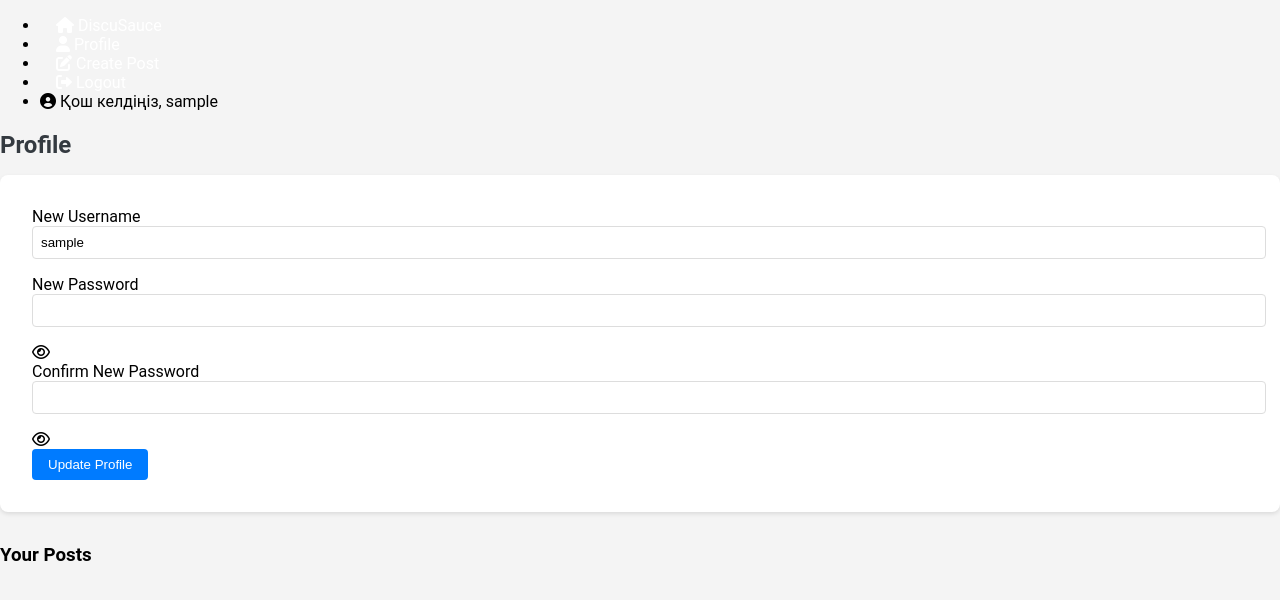
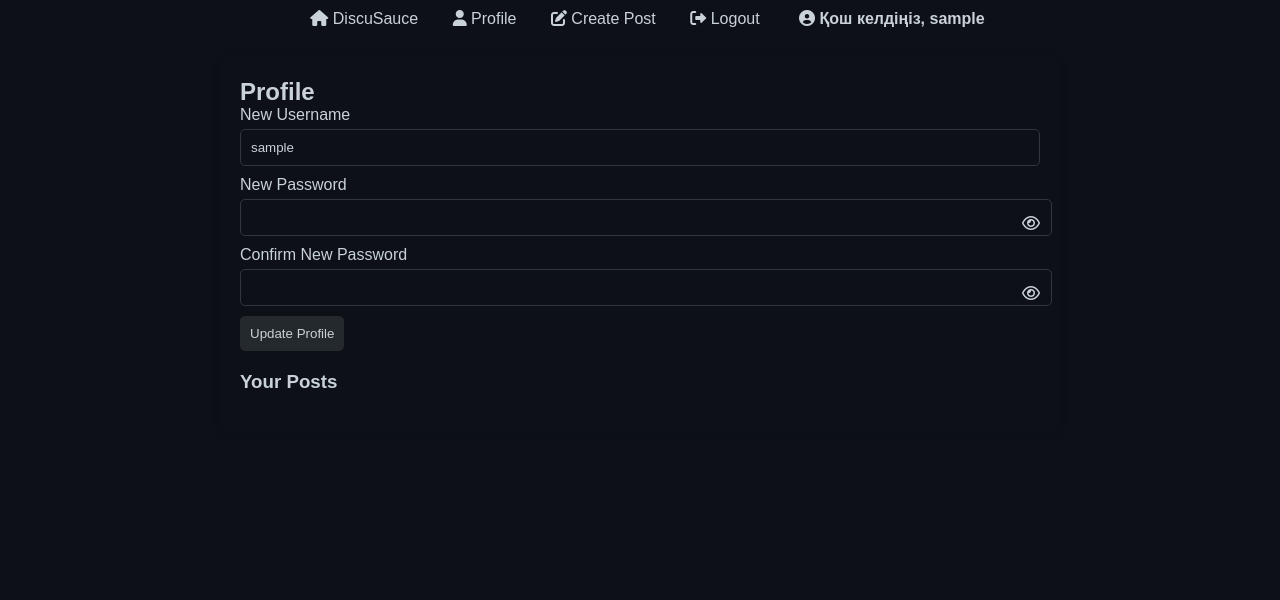
Before and after one commit to DiscuSauce/DiscuSauce, a Flask app: page /profile in a window 1280 px wide. Shown: the top 600 px of the page. Run offline with Flask 3, Linux system fonts and the light colour scheme; the visitor is signed in with stand-in values (Sample User, id 1).

Commit message:
Update styles.css

```diff
--- a/static/styles.css
+++ b/static/styles.css
@@ -1,120 +1,197 @@
-/* styles.css */
+body, h1, h2, p, ul, ol, li, form, label, input, textarea, button {
+    margin: 0;
+    padding: 0;
+    box-sizing: border-box;
+}
 
 body {
-    font-family: 'Roboto', sans-serif;
-    background-color: #f4f4f4;
+    font-family: 'Arial', sans-serif;
+    background-color: #0d1117;
+    color: #c9d1d9;
+}
+
+.container {
+    max-width: 800px;
+    margin: 20px auto;
+    padding: 20px;
+    background: #0d1117;
+    box-shadow: 0 0 10px rgba(0, 0, 0, 0.1);
+    border-radius: 8px;
+}
+
+nav ul {
+    list-style-type: none;
+    padding: 0;
+    margin: 0;
+    text-align: center;
+}
+
+nav ul li {
+    display: inline;
+}
+
+nav ul li a {
+    text-decoration: none;
+    color: #c9d1d9;
+    padding: 10px 15px;
+    display: inline-block;
+}
+
+nav ul li a:hover {
+    background-color: #161b22;
+    color: #c9d1d9;
+    border-radius: 5px;
+}
+
+nav ul li span {
+    margin-left: 20px;
+    font-weight: bold;
+}
+
+.flashes {
+    list-style: none;
+    padding: 0;
+    margin: 0;
+}
+
+.flashes li {
+    padding: 10px;
+    margin-bottom: 10px;
+    border-radius: 5px;
+}
+
+.flashes .success {
+    background-color: #28a745;
+    color: #ffffff;
+}
+
+.flashes .error {
+    background-color: #d73a49;
+    color: #ffffff;
+}
+
+.post-list, .comment-list {
+    list-style: none;
+    padding: 0;
+    margin: 0;
+}
+
+.post, .comment {
+    padding: 15px;
+    margin-bottom: 15px;
+    border: 1px solid #30363d;
+    border-radius: 5px;
+    background-color: #161b22;
+}
+
+.post .votes, .comment .votes {
+    display: flex;
+    align-items: center;
+}
+
+.votes a {
+    color: #c9d1d9;
+    margin-right: 10px;
+    text-decoration: none;
+}
+
+.votes .upvote.active {
+    color: #28a745;
+}
+
+.votes .downvote.active {
+    color: #d73a49;
+}
+
+.post .votes span {
+    color: #c9d1d9;
+    margin-right: 10px;
+}
+
+form {
+    margin-bottom: 20px;
+}
+
+form label {
+    display: block;
+    margin-bottom: 5px;
+}
+
+form input[type="text"],
+form input[type="password"],
+form textarea {
+    padding: 10px;
+    margin-bottom: 10px;
+    border: 1px solid #30363d;
+    border-radius: 5px;
+    width: 100%;
+    background-color: #0d1117;
+    color: #c9d1d9;
+}
+
+form button {
+    padding: 10px;
+    border: none;
+    border-radius: 5px;
+    background-color: #24292e;
+    color: #c9d1d9;
+    cursor: pointer;
+}
+
+form button:hover {
+    background-color: #30363d;
+}
+
+.password-container {
+    display: flex;
+    align-items: center;
+}
+
+.password-container input {
+    flex: 1;
+}
+
+.password-container i {
+    cursor: pointer;
+    margin-left: -30px;
+}
+
+/* Custom styles */
+.navbar {
+    background-color: #0d1117;
+    padding: 10px;
+    text-align: center;
+}
+
+.navbar ul {
+    list-style-type: none;
     margin: 0;
     padding: 0;
 }
 
-header {
-    background-color: #343a40;
-    color: #fff;
-    padding: 1rem 2rem;
-    display: flex;
-    justify-content: space-between;
-    align-items: center;
+.navbar ul li {
+    display: inline;
+    margin-right: 10px;
 }
 
-header h1 {
-    margin: 0;
+.navbar ul li a {
+    text-decoration: none;
+    color: #c9d1d9;
+    padding: 5px 10px;
+    border-radius: 5px;
 }
 
-nav a {
-    color: #fff;
-    margin-left: 1rem;
-    text-decoration: none;
+.navbar ul li a:hover {
+    background-color: #161b22;
 }
 
-nav a:hover {
-    text-decoration: underline;
+.comment p {
+    word-break: break-all;
+    overflow-wrap: break-word;
+    word-wrap: break-word;
+    hyphens: auto;
 }
 
-main {
-    padding: 2rem;
+.post h3, .post p {
+    overflow-wrap: break-word;
 }
-
-h2 {
-    color: #343a40;
-    margin-bottom: 1rem;
-}
-
-form {
-    background: #fff;
-    padding: 2rem;
-    border-radius: 8px;
-    box-shadow: 0 2px 4px rgba(0, 0, 0, 0.1);
-    margin-bottom: 2rem;
-}
-
-input, textarea {
-    width: 100%;
-    padding: 0.5rem;
-    margin-bottom: 1rem;
-    border: 1px solid #ddd;
-    border-radius: 4px;
-}
-
-button {
-    background-color: #007bff;
-    color: #fff;
-    padding: 0.5rem 1rem;
-    border: none;
-    border-radius: 4px;
-    cursor: pointer;
-    transition: background-color 0.3s ease;
-}
-
-button:hover {
-    background-color: #0056b3;
-}
-
-table {
-    width: 100%;
-    border-collapse: collapse;
-    margin-bottom: 2rem;
-}
-
-table th, table td {
-    padding: 0.5rem;
-    border: 1px solid #ddd;
-    text-align: left;
-}
-
-.btn {
-    display: inline-block;
-    padding: 0.5rem 1rem;
-    border-radius: 4px;
-    text-decoration: none;
-    color: #fff;
-}
-
-.btn-primary {
-    background-color: #007bff;
-}
-
-.btn-danger {
-    background-color: #dc3545;
-}
-
-.btn-primary:hover, .btn-danger:hover {
-    opacity: 0.8;
-}
-
-.post, .comment {
-    background: #fff;
-    padding: 1rem;
-    border-radius: 8px;
-    box-shadow: 0 2px 4px rgba(0, 0, 0, 0.1);
-    margin-bottom: 1rem;
-}
-
-footer {
-    background-color: #343a40;
-    color: #fff;
-    padding: 1rem;
-    text-align: center;
-    position: fixed;
-    bottom: 0;
-    width: 100%;
-}
```
